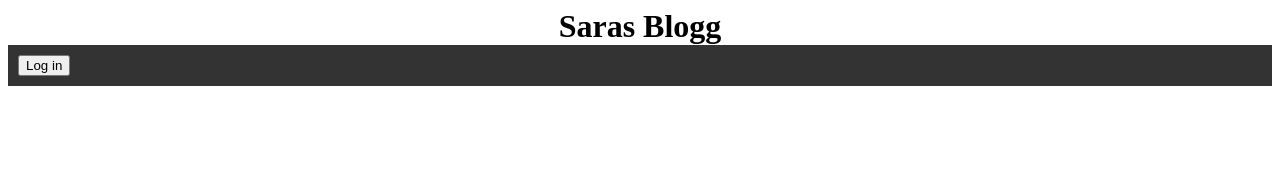
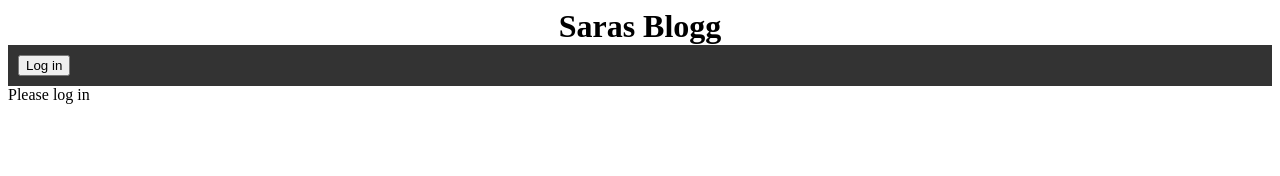
Before and after one commit to sasiie/bloggen, a React (Vite) app: page / in a window 1280 px wide. Before the commit this address had no page. Shown: the top 176 px of the page. Built offline with nearby package versions, Linux system fonts and the light colour scheme.

Commit message:
authenticationwrapper

```diff
--- a/src/App.jsx
+++ b/src/App.jsx
@@ -1,11 +1,12 @@
 import React, { useContext } from "react";
 import { BrowserRouter, Route, Routes } from "react-router-dom";
-import { UserContext } from "./context/UserContext";
+import { UserContext, UserProvider } from "./context/UserContext";
 import Header from "./components/Header";
 import HomePage from "./pages/HomePage";
 import PageLayout from "./components/PageLayout";
 import Landningssida from "./pages/Landningssida";
 import { PostProvider } from "./context/BlogContext";
+
 
 const App = () => {
   const { isLoggedIn } = useContext(UserContext);
@@ -14,11 +15,15 @@ const App = () => {
     <PostProvider>
       <BrowserRouter>
         <Header />
-
+{isLoggedIn ? (
+  <>
         <Routes>
           <Route path="/HomePage" element={<HomePage />} />
           <Route path="/Landningssida" element={<Landningssida />} />
         </Routes>
+        </>
+): (           <PageLayout>Please log in</PageLayout>
+)}
       </BrowserRouter>
     </PostProvider>
   );
--- /dev/null
+++ b/src/AuthenticationWrapper.jsx
@@ -0,0 +1,6 @@
+import { UserProvider } from "./context/UserContext";
+
+const AuthenticationWrapper = (props) => {
+    return <UserProvider>{props.children}</UserProvider>
+};
+export default AuthenticationWrapper;
```
